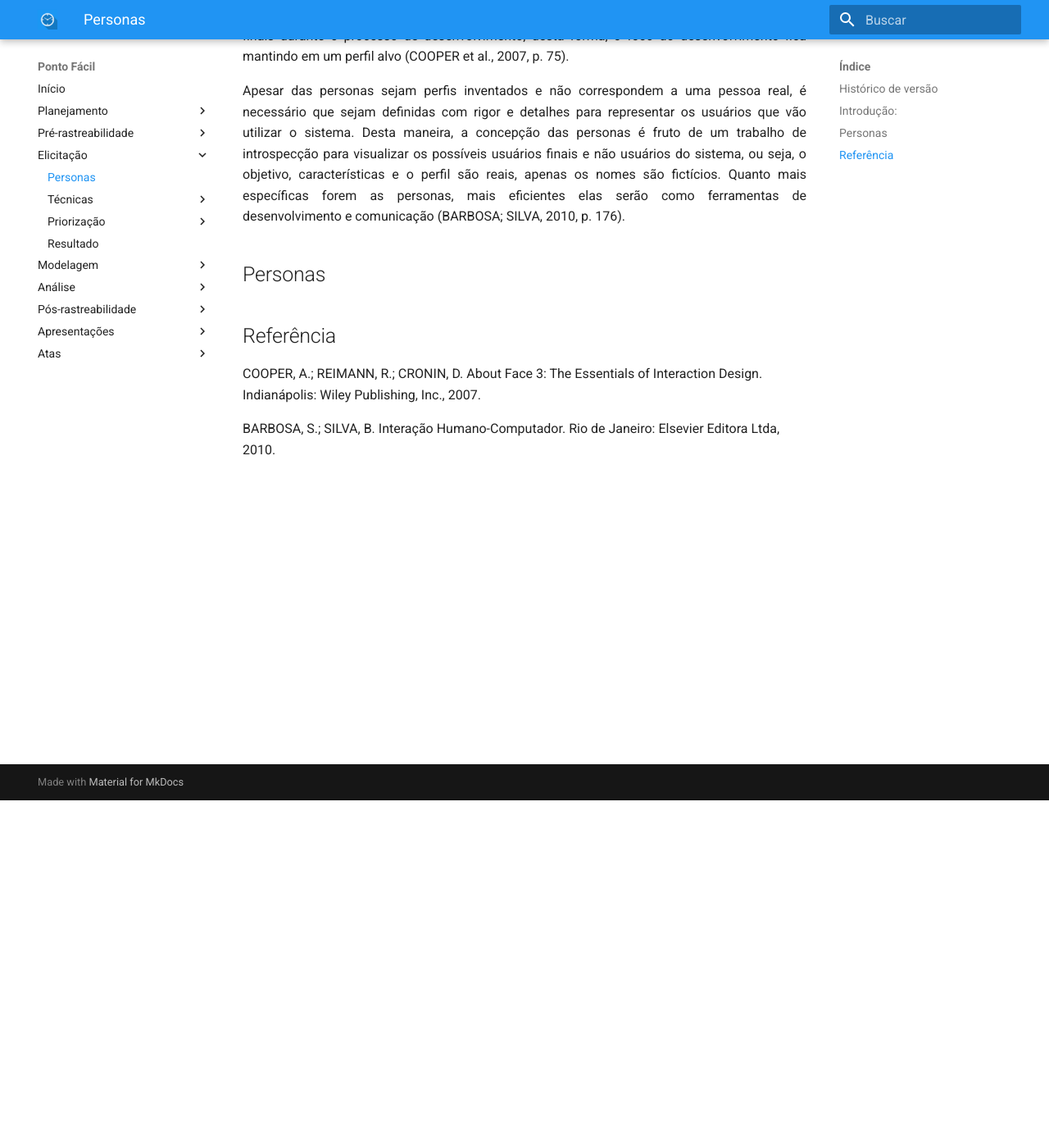
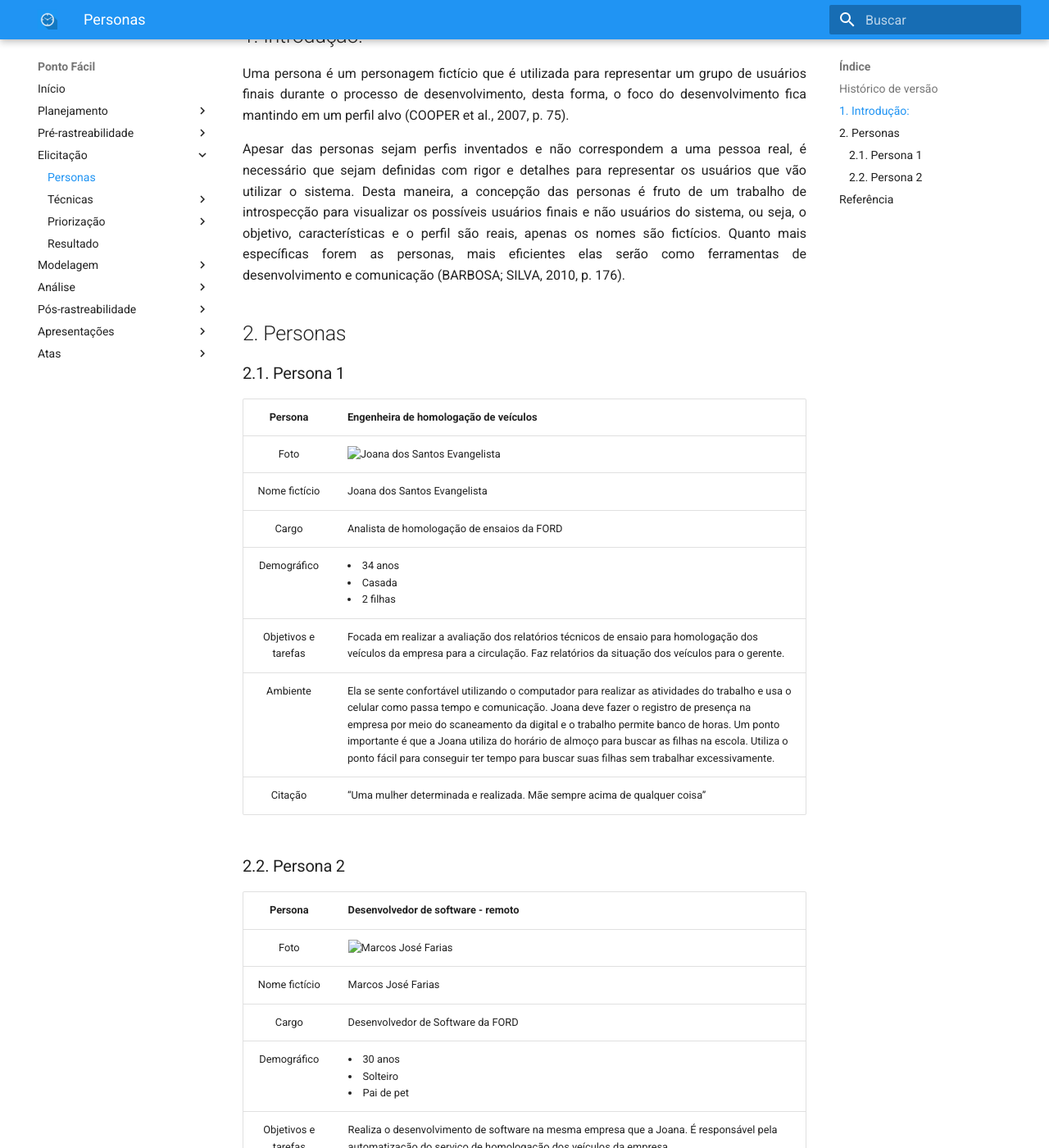
Before and after one commit to luiz-hfz/2021.2-PontoFacil, an MkDocs documentation site: the page built from docs/elicitacao/personas.md, in a window 1280 px wide and 1400 px high, scrolled down 424 px. Shown: the whole window at 82% size. Built offline with MkDocs 1.6.1 and Material for MkDocs 9.7.7, drawn with Linux system fonts in a browser that asks for light colours; some of the changed text lies outside the part shown.

Commit message:
Adição das personas 1 e 2

```diff
--- a/docs/elicitacao/personas.md
+++ b/docs/elicitacao/personas.md
@@ -2,18 +2,45 @@
 
 ## Histórico de versão
 
-|    Data    | Versão |                Modificação                |       Autor        |
-| :-------- | :---- | :--------------------------------------- | :---------------- |
+|    Data    | Versão |   Modificação    |       Autor        |
+| :-: | :-: | :-- | :-- |
 | 17/02/2022 |  0.1   | Criação do documento e elaboração do texto |  [@klyssmannoliveira](https://github.com/klyssmannoliveira)   |
+| 17/02/2022 |  0.2   | Persona 1 e 2 |  [@klyssmannoliveira](https://github.com/klyssmannoliveira)   |
 
-## Introdução:
+---
+
+## 1. Introdução:
 
 <p style="text-align: justify">Uma persona é um personagem fictício que é utilizada para representar um grupo de usuários finais durante o processo de desenvolvimento, desta forma, o foco do desenvolvimento fica mantindo em um perfil alvo (COOPER et al., 2007, p. 75).</p>
 
 <p style="text-align: justify">Apesar das personas sejam perfis inventados e não correspondem a uma pessoa real, é necessário que sejam definidas com rigor e detalhes para representar os usuários que vão utilizar o sistema. Desta maneira, a concepção das personas é fruto de um trabalho de introspecção para visualizar os possíveis usuários finais e não usuários do sistema, ou seja, o objetivo, características e o perfil são reais, apenas os nomes são fictícios. Quanto mais específicas forem as personas, mais eficientes elas serão como ferramentas de desenvolvimento e comunicação (BARBOSA; SILVA, 2010, p. 176).</p>
 
-## Personas
+## 2. Personas
 
+### 2.1. Persona 1
+
+| Persona | Engenheira de homologação de veículos |
+| :-: | :-- |
+| Foto |<img src="../assets/imagens/persona1.png" alt="Joana dos Santos Evangelista" width="250"/> |
+| Nome fictício | Joana dos Santos Evangelista |
+| Cargo |	Analista de homologação de ensaios da FORD |
+| Demográfico |	<li> 34 anos</li> <li> Casada </li> <li>2 filhas</li> |
+| Objetivos e tarefas | Focada em realizar a avaliação dos relatórios técnicos de ensaio para homologação dos veículos da empresa para a circulação. Faz relatórios da situação dos veículos para o gerente.|
+| Ambiente | Ela se sente confortável utilizando o computador para realizar as atividades do trabalho e usa o celular como passa tempo e comunicação. Joana deve fazer o registro de presença na empresa por meio do scaneamento da digital e o trabalho permite banco de horas. Um ponto importante é que a Joana utiliza do horário de almoço para buscar as filhas na escola. Utiliza o ponto fácil para conseguir ter tempo para buscar suas filhas sem trabalhar excessivamente. |
+| Citação | “Uma mulher determinada e realizada. Mãe sempre acima de qualquer coisa” |
+
+
+### 2.2. Persona 2
+
+| Persona | Desenvolvedor de software - remoto |
+| :-: | :-- |
+| Foto |<img src="../assets/imagens/persona2.png" alt="Marcos José Farias" width="250"/> |
+| Nome fictício | Marcos José Farias |
+| Cargo |	Desenvolvedor de Software da FORD |
+| Demográfico |	<li> 30 anos</li> <li> Solteiro </li> <li> Pai de pet</li> |
+| Objetivos e tarefas | Realiza o desenvolvimento de software na mesma empresa que a Joana. É responsável pela automatização do serviço de homologação dos veículos da empresa.|
+| Ambiente | Marcos trabalha no formato remoto desde o início da pandemia devido ao COVID-19. Ele prefere trabalhar em casa pois gosta de desenvolver seu papel no horário que está mais disposto. Gosta da companhia dos seus cachorros e frequentemente vai ao parque. Marcos não precisa bater registrar o ponto presencialmente, mas, utiliza o ponto fácil para organizar o seu horário de trabalho em casa durante a semana.|
+| Citação | “A madrugada é o melhor horário para desenvolver” |
 
 
 ## Referência
```
Also changed, not shown: docs/assets/imagens/persona1.png (added), docs/assets/imagens/persona2.png (added).
